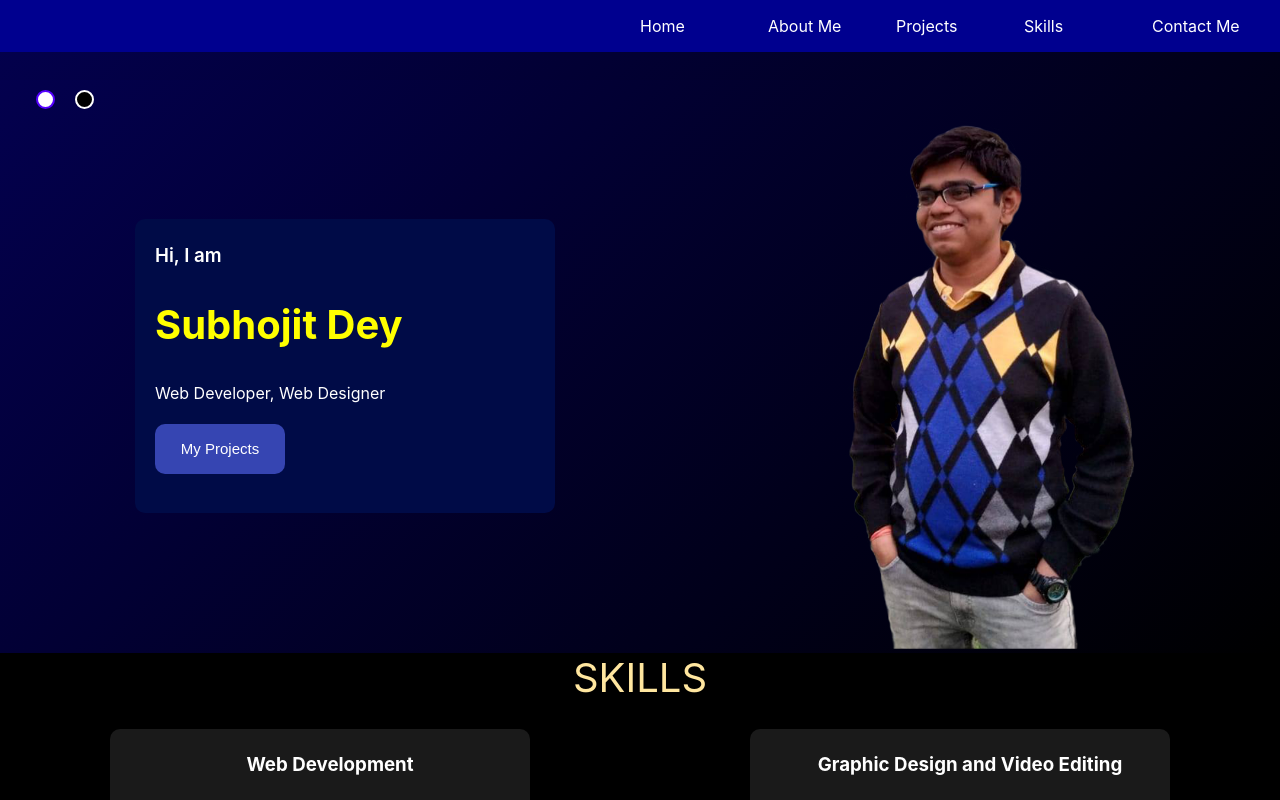
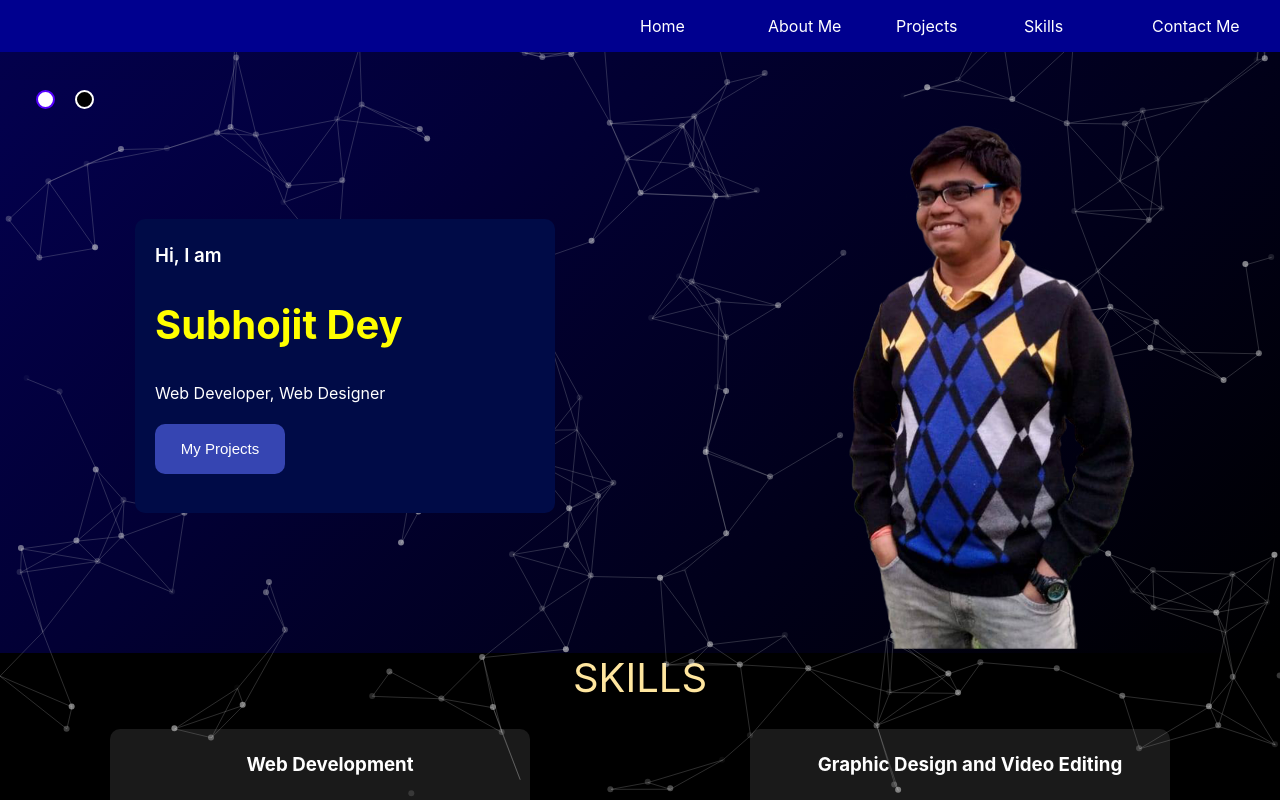
Before and after one commit to Subhojit-Dey1234/web-developer, a React (Create React App) app: page / in a window 1280 px wide. Shown: the top 800 px of the page. Built offline with nearby package versions, Linux system fonts and the light colour scheme.

Commit message:
Canvas element

```diff
--- a/src/App.css
+++ b/src/App.css
@@ -200,7 +200,6 @@
   color: white;
   text-align: center;
 }
-
 .email{
   width: 400px;
   height: 30px;
--- a/src/App.js
+++ b/src/App.js
@@ -5,7 +5,7 @@ import About from "./components/About";
 import Home from "./components/Home";
 import Skills from "./components/Skills";
 import Web from "./components/Web";
-import React, { useState } from "react";
+import React, { useEffect, useState } from "react";
 import NavBar from "./components/NavBar";
 import Contact from "./components/Contact";
 import loader1 from "./images/loader1.gif";
--- /dev/null
+++ b/src/components/Canvas.js
@@ -0,0 +1,110 @@
+import React, { useEffect, useState } from "react";
+
+export default function Canvas() {
+	const canvasRef = React.useRef();
+	const [canvas, setCanvas] = useState(null);
+	const [ctx, setCtx] = useState(null);
+	useEffect(() => {
+		setCanvas(canvasRef.current);
+		if (canvas) {
+			setCtx(canvas.getContext("2d"));
+			canvas.width = window.innerWidth;
+			canvas.height = window.innerHeight;
+		}
+	}, [canvasRef, ctx, canvas]);
+
+	class Particles {
+		constructor(x, y) {
+			this.x = x;
+			this.y = y;
+			this.size = 3;
+			this.baseX = this.x;
+			this.baseY = this.y;
+			this.density = Math.random() * 30 + 1;
+			this.color = `rgba(225,225,225,${Math.random() * 0.6})`;
+			this.distance = 20;
+		}
+
+		draw() {
+			ctx.fillStyle = this.color;
+			ctx.beginPath();
+			ctx.arc(this.x, this.y, this.size, 0, Math.PI * 2);
+			ctx.closePath();
+			ctx.fill();
+		}
+
+		update() {
+			let dx = this.baseX - this.x;
+			let dy = this.baseY - this.y;
+			let distance = Math.sqrt(dx * dx + dy * dy);
+
+
+			this.x += (Math.round(Math.random() * 100)) / 100;
+			this.y += (Math.round(Math.random() * 100)) / 100;
+
+            if(this.x >= window.innerWidth){
+                this.x -= window.innerWidth
+
+            }
+            if(this.y >= window.innerHeight){
+                this.y -= window.innerHeight
+            }
+		}
+	}
+
+	let particlesArray = [];
+
+	function init() {
+		particlesArray = [];
+		for (let i = 0; i < 200; i++) {
+			let x = Math.random() * canvas.width;
+			let y = Math.random() * canvas.height;
+			particlesArray.push(new Particles(x, y));
+		}
+	}
+
+	function animate() {
+		ctx.clearRect(0, 0, canvas.width, canvas.height);
+		for (let particle of particlesArray) {
+			particle.draw();
+			particle.update();
+		}
+		connect();
+		requestAnimationFrame(animate);
+	}
+
+	function connect() {
+		for (let a = 0; a < particlesArray.length; a++) {
+			for (let b = a; b < particlesArray.length; b++) {
+				let dx = particlesArray[a].x - particlesArray[b].x;
+				let dy = particlesArray[a].y - particlesArray[b].y;
+
+				let distance = Math.sqrt(dx * dx + dy * dy);
+
+				if (distance < 90) {
+					ctx.strokeStyle = "rgba(225,225,225,0.2)";
+					ctx.lineWidth = 1;
+					ctx.beginPath();
+					ctx.moveTo(particlesArray[a].x, particlesArray[a].y);
+					ctx.lineTo(particlesArray[b].x, particlesArray[b].y);
+					ctx.stroke();
+				}
+			}
+		}
+	}
+
+	if (canvas && ctx) {
+		init();
+		animate();
+		connect();
+	}
+
+	return (
+		<div>
+			<canvas
+				ref={canvasRef}
+				style={{ position: "absolute", width: "100vw", minHeight: "100%" }}
+			></canvas>
+		</div>
+	);
+}
--- a/src/components/Home.js
+++ b/src/components/Home.js
@@ -1,23 +1,44 @@
-import React from "react";
+import React, { useRef } from "react";
 import Intro from "./Intro";
 import profilePic_color from "../images/ProfilePic5.png";
 import "../App.css";
+import Canvas from "./Canvas";
 
-export default function Home({ projects , isBlack}) {
-
+export default function Home({ projects, isBlack }) {
+	const container = useRef(null)
 	return (
-		<div className="container" style={{background : isBlack ?  "linear-gradient(135deg,#03004e,#000)" : "white"}}>
-			<div className="body" style={{background : isBlack ?  "linear-gradient(135deg,#03004e,#000)" : "white"}}>
-				<div id="intro-anim">
-					<Intro intro={projects} isBlack={isBlack}/>
+		<div>
+			<div
+				ref = {container}
+				className="container"
+				style={{
+					// minHeight:"100vh",
+					background: isBlack
+						? "linear-gradient(135deg,#03004e,#000)"
+						: "white",
+				}}
+			>
+				<Canvas container={container}/>
+				<div
+					className="body"
+					style={{
+						background: isBlack
+							? "linear-gradient(135deg,#03004e,#000)"
+							: "white",
+					}}
+				>
+					<div id="intro-anim">
+						<Intro intro={projects} isBlack={isBlack} />
+					</div>
+					<div className="profilepic-container">
+						<img
+							src={profilePic_color}
+							alt="profile"
+							className="profile-image"
+						/>
+					</div>
 				</div>
-				<div
-					className="profilepic-container"
-				>
-					<img src={profilePic_color} alt="profile" className="profile-image" />
-				</div>
-			</div>
-            <div className="wave">
+				<div className="wave">
 					<svg
 						data-name="Layer 1"
 						xmlns="http://www.w3.org/2000/svg"
@@ -30,6 +51,7 @@ export default function Home({ projects , isBlack}) {
 						></path>
 					</svg>
 				</div>
+			</div>
 		</div>
 	);
 }
```
